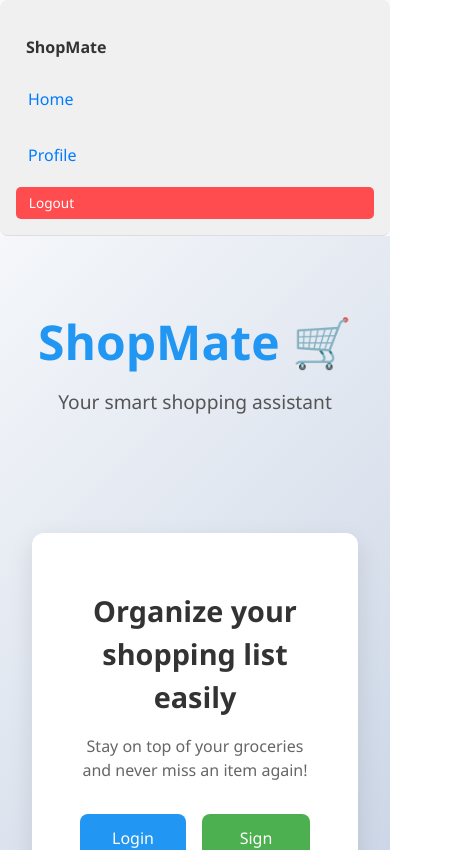
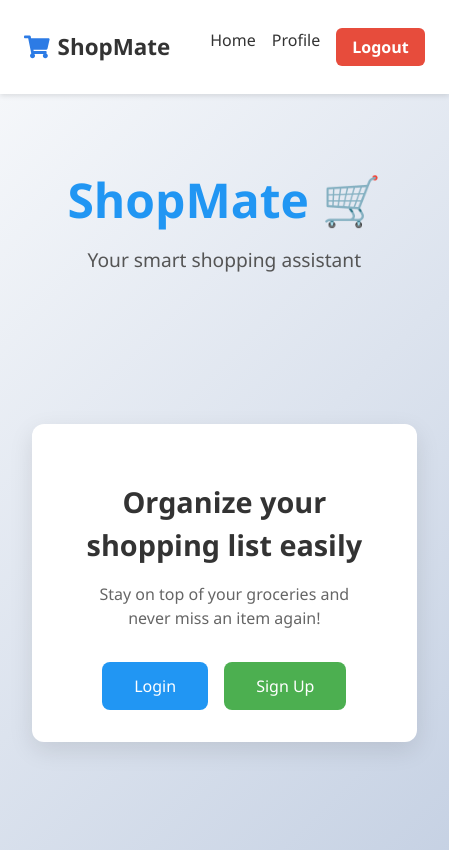
Before and after one commit to samira313/ShopMate-, a React (Vite) app: page / in a window 390 px wide. Shown: the top 850 px of the page, 449 px wide, since content can reach past the window. Built offline with nearby package versions, Linux system fonts and the light colour scheme; no server answers.

Commit message:
added logo and sticky navbar

```diff
--- a/package.json
+++ b/package.json
@@ -13,6 +13,7 @@
     "firebase": "^12.0.0",
     "react": "^19.1.0",
     "react-dom": "^19.1.0",
+    "react-icons": "^5.5.0",
     "react-router-dom": "^7.7.1",
     "react-toastify": "^11.0.5"
   },
--- a/src/components/Navbar.jsx
+++ b/src/components/Navbar.jsx
@@ -1,14 +1,15 @@
 import React from "react";
 import { Link, useNavigate } from "react-router-dom";
+import { FaShoppingCart } from "react-icons/fa";
 import { logout } from "../services/authService";
+import { auth } from "../firebase-config";
 import "../styles/Navbar.css";
 
-export default function Navbar() {
-    const navigate = useNavigate();
-
-    const handleLogout = async () => {
+function Navbar() {
+  const navigate = useNavigate();
+  const handleLogOut = async () => {
         try {
-            await logout();
+            await logout(auth);
             navigate("/login");
 
         }catch(error){
@@ -17,13 +18,20 @@ export default function Navbar() {
     }
   return (
     <nav className="navbar">
-      <h1 className="navbar-title">ShopMate</h1>
+      <div className="navbar-logo">
+        <FaShoppingCart className="logo-icon" />
+        <span className="logo-text">ShopMate</span>
+      </div>
 
-      <div className="navbar-links">
-        <Link to="/">Home</Link>
-        <Link to="/profile">Profile</Link>
-        <button className="logout-btn" onClick={handleLogout}>Logout</button>
-      </div>
+      <ul className="navbar-links">
+        <li><Link to="/">Home</Link></li>
+        <li><Link to="/profile">Profile</Link></li>
+        <li>
+          <button className="logout-btn" onClick={handleLogOut}>Logout</button>
+        </li>
+      </ul>
     </nav>
   );
 }
+
+export default Navbar;
--- a/src/styles/Navbar.css
+++ b/src/styles/Navbar.css
@@ -1,87 +1,62 @@
-/* Main container*/
+/* Navbar container */
 .navbar {
+  position: sticky;
+  top: 0;
+  z-index: 1000;
+  background: white;
   display: flex;
   justify-content: space-between;
   align-items: center;
-  padding: 1rem 2rem;
-  background-color: #f0f0f0;
-  border-bottom: 1px solid #ddd;
-  border-radius: 8px;
+  padding: 12px 24px;
+  box-shadow: 0 2px 5px rgba(0,0,0,0.1);
 }
 
-/*  App Title */
-.navbar-title {
-  font-size: 1.5rem;
+/* Logo section */
+.navbar-logo {
+  display: flex;
+  align-items: center;
+  font-size: 1.4rem;
   font-weight: bold;
   color: #333;
-   padding: 10px;
+}
+
+.logo-icon {
+  margin-right: 8px;
+  color: #2c7be5;
+  font-size: 1.6rem;
 }
 
 /* Links */
 .navbar-links {
   display: flex;
-  gap: 1rem;
+  gap: 16px;
+  list-style: none;
 }
 
 .navbar-links a {
   text-decoration: none;
-  color: #007bff;
+  color: #333;
   font-weight: 500;
-   padding: 12px;
+  transition: color 0.2s;
 }
 
 .navbar-links a:hover {
-  text-decoration: underline;
+  color: #2c7be5;
 }
 
-/*  Logout button */
+/* Logout button */
 .logout-btn {
-  background-color: #ff4d4f;
+  background: #e74c3c;
+  color: white;
   border: none;
-  color: white;
-  padding: 0.5rem 1rem;
-  border-radius: 5px;
+  padding: 8px 16px;
+  border-radius: 6px;
   cursor: pointer;
-  font-size: 0.9rem;
+  font-weight: bold;
+  transition: background 0.3s, transform 0.2s;
 }
 
 .logout-btn:hover {
-  background-color: #e04344;
+  background: #c0392b;
+  transform: scale(1.05);
 }
-
-/* 📱   Responsive for mobile screen */
-@media (max-width: 768px) {
-  .navbar {
-    flex-direction: column;
-    align-items: flex-start;
-    padding: 1rem;
-  }
-
-  .navbar-title {
-    margin-bottom: 0.5rem;
-    font-size: 1.2rem;
-  }
-
-  .navbar-links {
-    flex-direction: column;
-    gap: 0.5rem;
-    width: 100%;
-  }
-
-  .navbar-links a,
-  .logout-btn {
-    width: 100%;
-    text-align: left;
-  }
-}
-
-@media (max-width: 480px) {
-  .navbar-title {
-    font-size: 1rem;
-  }
-
-  .logout-btn {
-    font-size: 0.85rem;
-    padding: 0.4rem 0.8rem;
-  }
-}
```
Also changed, not shown: 1 other file (tests, documents, lock files or other folders).
